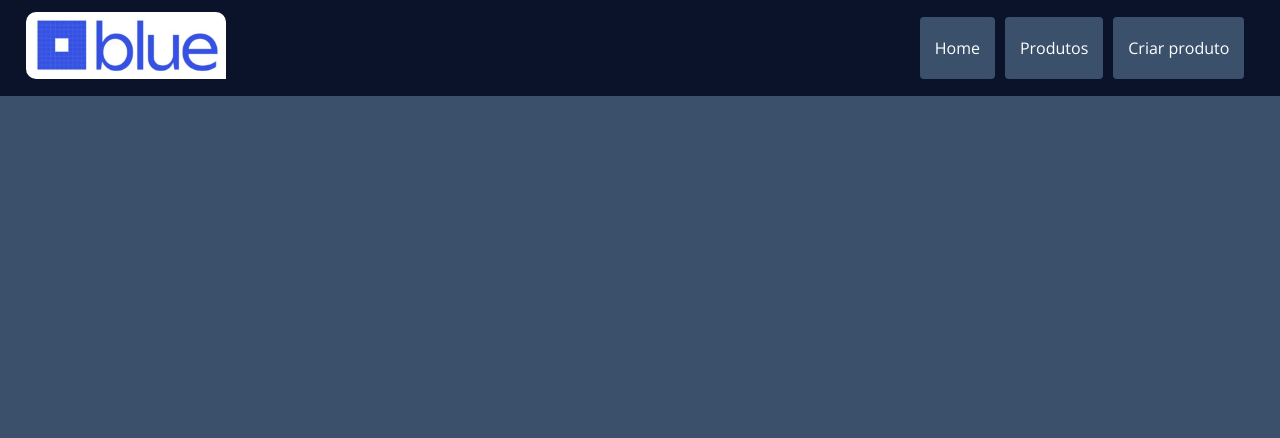
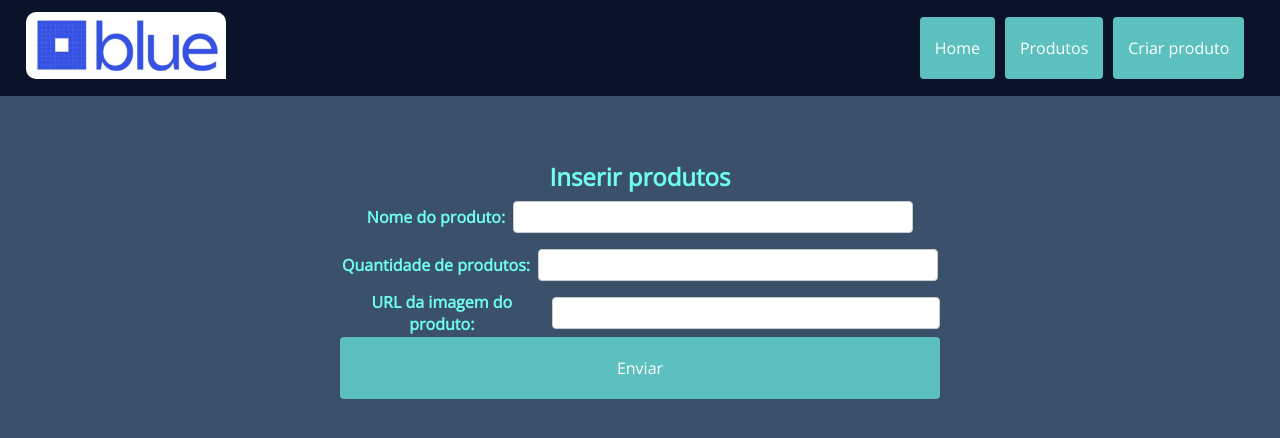
Before and after one commit to SottoMayor/Flask-Online-Shop, a Flask app: page /criar-produto in a window 1280 px wide. Shown: the top 438 px of the page. Run offline with Flask 2, Linux system fonts and the light colour scheme.

Commit message:
Finished create; changed some important colors
Changelog:

- Added a create function, it will register new items into the data base.
- Changed button colors for better highlight.

```diff
--- a/app.py
+++ b/app.py
@@ -44,30 +44,37 @@ class Lista_produtos(db.Model):
 
 @bp.route("/")
 def main():
-    return render_template("index.html")
+    return render_template("index.html",path="/",pageTitle = "Pagina Inicial")
 
 
 @bp.route("/produtos")
 def ler():
     lista_produtos = Lista_produtos.get_products()
-    return render_template("products_card.html", lista_produtos=lista_produtos)
+    return render_template("products_card.html", lista_produtos=lista_produtos,path="/produtos",
+    pageTitle = "Lista de produtos")
 
 
-@bp.route("/criar-produto")
+@bp.route("/criar-produto",methods=('GET','POST'))
 def criar():
     id_atribuido = None
 
     if request.method == 'POST':
         form = request.form
-        filme = Lista_produtos(form['nome'],form['imagem_url'])
-        filme.save()
-        id_atribuido = filme.id
-    return render_template('create-product.html', id_atribuido=id_atribuido)
+        produto = Lista_produtos(
+            form['nome_produto'],
+            form['quant_produto'],
+            form['imagem_produto'])
+        produto.save()
+        id_atribuido = produto.id
+
+    return render_template('create-product.html', id_atribuido=id_atribuido, path="/criar-produto",
+    pageTitle = "Criar produto")
 
 @bp.route("/produtos/<produto_id>")
 def ler_1(produto_id):
     produto = Lista_produtos.get_single_product(produto_id)
-    return render_template("product.html",produto=produto)
+    return render_template("product.html",produto=produto,path="/produtos/<produto_id>",
+    pageTitle = "Produto {{produto.nome}}")
 
 
 app.register_blueprint(bp)
--- /dev/null
+++ b/static/create.css
@@ -0,0 +1,37 @@
+.form {
+    width: 600px;
+  }
+
+  .form_input {
+    align-items: center;
+    justify-content: space-between;
+  }
+
+  .form_input label {
+    font-weight: bold;
+    padding-right: 8px;
+  }
+
+  .form_input input[type="text"],
+  select {
+    width: 400px;
+    padding: 6px;
+    margin: 8px 0;
+    display: inline-block;
+    border: 1px solid #ccc;
+    border-radius: 4px;
+    box-sizing: border-box;
+  }
+
+  .form_input input[type="submit"] {
+    width: 100%;
+  }
+
+  .id_atribuido {
+    background: #3359ec;
+    border-radius: 5px;
+    color: #ffffff;
+    font-size: 22px;
+    font-weight: bold;
+    padding: 5px 20px;
+  }
--- a/static/style.css
+++ b/static/style.css
@@ -22,7 +22,7 @@ body{
 }
 
 .botao {
-    background-color: #3A506B;
+    background-color: #5BC0BE;
     border: none;
     border-radius: 4px;
     color: white;
@@ -35,7 +35,7 @@ body{
 .botao:hover,
 .botao:active,
 .active {
-    background-color: #5BC0BE;
+    background-color: #6FFFE9;
     transition: 0.3s;
 }
 
--- a/templates/create-product.html
+++ b/templates/create-product.html
@@ -1,8 +1,49 @@
 {% include 'head.html' %}
+<link rel="stylesheet" href="/static/create.css">
 </head>
 <body>
     {% include 'header.html' %}
 
+    <div class="spacing"></div>
+
+    <div class="flex_container">
+        <h2>Inserir produtos</h2>
+    </div>
+
+    {% if id_atribuido %}
+
+    <div class="flex_container">
+
+        <p> Filme inserido com sucesso!</br>
+            <br>
+            O ID atribuido foi <span class="id_atribuido">{{id_atribuido}}</span>.
+            <br>
+            <a href="/produtos/{{id_atribuido}}" class="botao">Visualizar Produto</a>
+        </p>
+    </div>
+
+    {% else %}
+
+    <div class="flex_container">
+        <form class="form" method="POST">
+            <div class="flex_container form_input">
+                <label for="nome_produto">Nome do produto:</label>
+                <input type="text" id="nome_produto" name="nome_produto" required>
+            </div>
+            <div class="flex_container form_input">
+                <label for="quant_produto">Quantidade de produtos:</label>
+                <input type="text" id="quant_produto" name="quant_produto" required>
+            </div>
+            <div class="flex_container form_input">
+                <label for="imagem_produto">URL da imagem do produto:</label>
+                <input type="text" id="imagem_produto" name="imagem_produto" required>
+            </div>
+            <div class="flex_container form_input">
+                <input type="submit" class="botao" value="Enviar">
+            </div>
+        </form>
+    </div>
+    {% endif %}
 
     <script src="../static/js/jquery.js"></script> <!--Imagino que não é pra tocar nessas linhas né?-->
     <script src="../static/js/header.js"></script>
--- a/templates/products.html
+++ b/templates/products.html
@@ -1,3 +1,9 @@
+
+<!-- OB-SO-LE-TO !!!-->
+<!-- OB-SO-LE-TO !!!-->
+<!-- OB-SO-LE-TO !!!-->
+<!-- OB-SO-LE-TO !!!-->
+<!-- OB-SO-LE-TO !!!-->
 
 {% include 'head.html' %}
 <link rel="stylesheet" href="/static/ler_todos.css">
```
